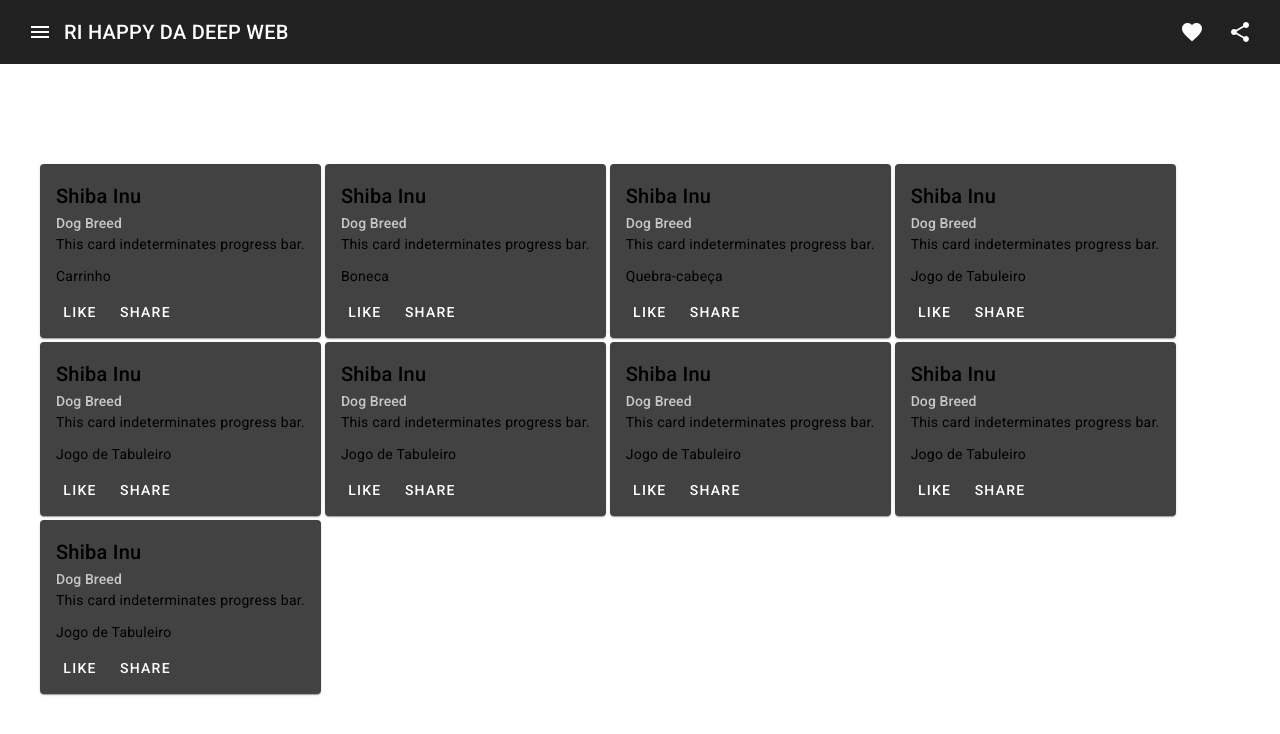
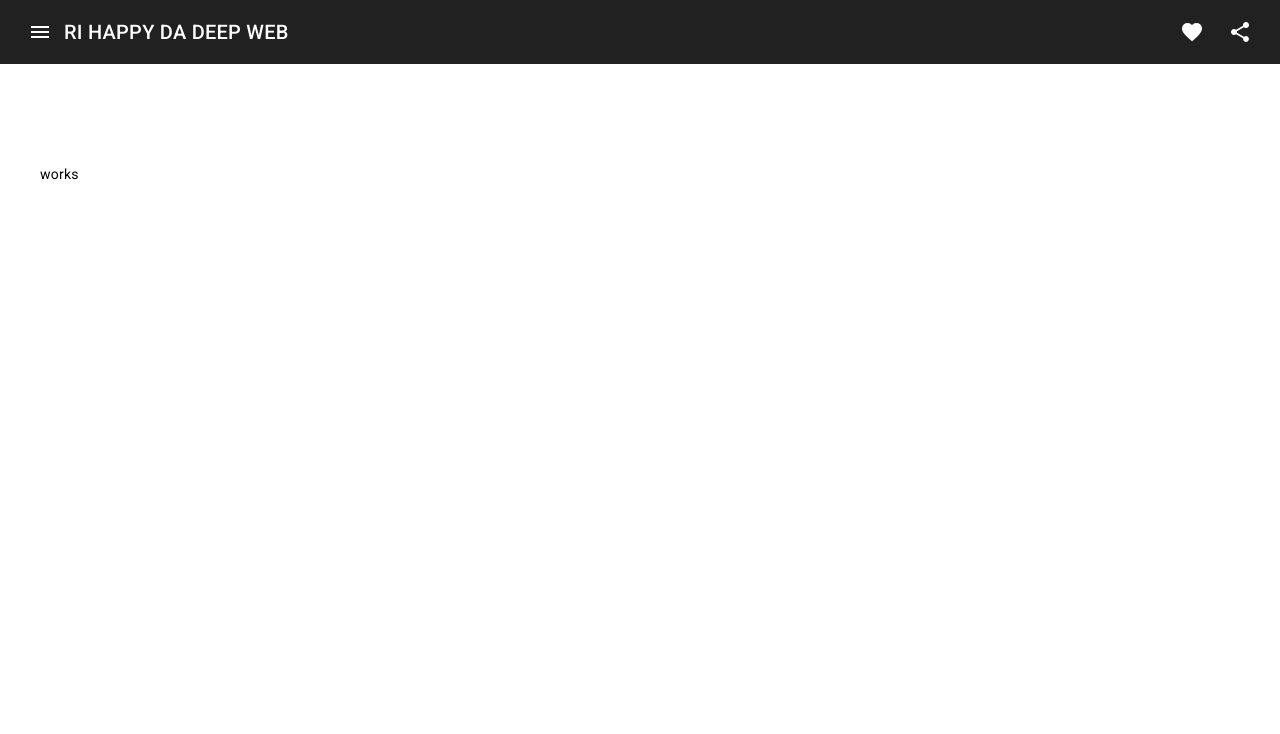
Before and after one commit to DiegoReso/Toy-Store-Angular, an Angular app: page / in a window 1280 px wide. Shown: the top 734 px of the page. Built offline with nearby package versions, Linux system fonts and the light colour scheme.

Commit message:
fix: add router-outlet

```diff
--- a/src/app/app.component.html
+++ b/src/app/app.component.html
@@ -1,2 +1,3 @@
 <app-header></app-header>
-<app-toycard [toys]="toysList"></app-toycard>
+
+<router-outlet></router-outlet>
--- a/src/app/app.routes.ts
+++ b/src/app/app.routes.ts
@@ -1,3 +1,7 @@
 import { Routes } from '@angular/router';
+import { ToycardComponent } from './components/toycard/toycard.component';
 
-export const routes: Routes = [];
+export const routes: Routes = [{
+  path: '',
+  component: ToycardComponent
+}];
--- a/src/app/components/toycard/toycard.component.html
+++ b/src/app/components/toycard/toycard.component.html
@@ -1,4 +1,4 @@
-<div class="container"  cols="4" rowHeight="1:1">
+<!-- <div class="container"  cols="4" rowHeight="1:1">
 
   @for (item of toys; track item.id) {
   <div>
@@ -20,4 +20,7 @@
   }
 
 
-</div>
+</div> -->
+
+
+<p class="container">works</p>
```
